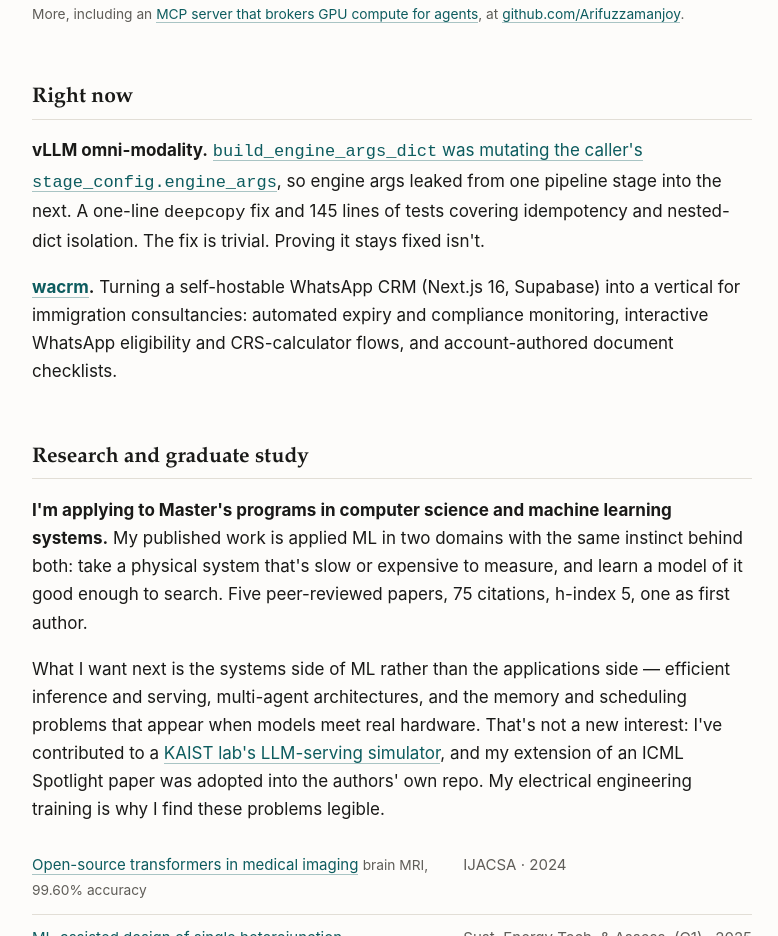
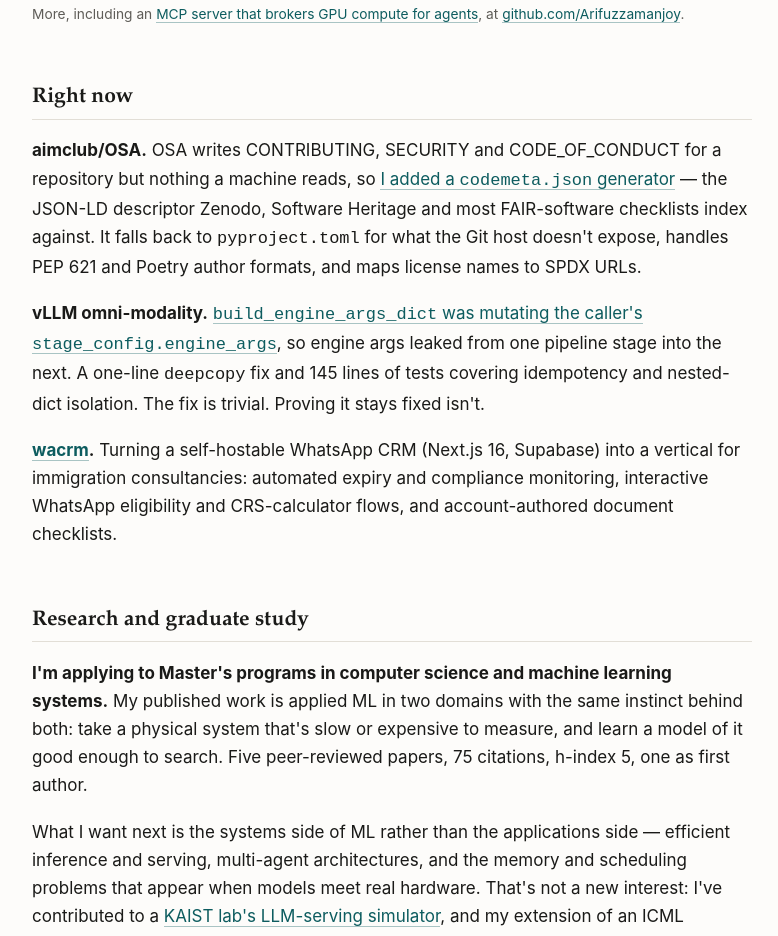
Before and after one commit to Arifuzzamanjoy/Arifuzzamanjoy.github.io, a plain HTML site: page index.html in a window 1280 px wide. Shown: the part 1825-2761 px from the top of the page, without its empty margins (248-1026 px from the left). Drawn offline with Linux system fonts and the light colour scheme.

Commit message:
Add OSA merge

```diff
--- a/index.html
+++ b/index.html
@@ -150,6 +150,8 @@
 
 <h2>Right now</h2>
 
+<p><strong>aimclub/OSA.</strong> OSA writes CONTRIBUTING, SECURITY and CODE_OF_CONDUCT for a repository but nothing a machine reads, so <a href="https://github.com/aimclub/OSA/pull/498">I added a <code>codemeta.json</code> generator</a> — the JSON-LD descriptor Zenodo, Software Heritage and most FAIR-software checklists index against. It falls back to <code>pyproject.toml</code> for what the Git host doesn't expose, handles PEP 621 and Poetry author formats, and maps license names to SPDX URLs.</p>
+
 <p><strong>vLLM omni-modality.</strong> <a href="https://github.com/vllm-project/vllm-omni/pull/6783"><code>build_engine_args_dict</code> was mutating the caller's <code>stage_config.engine_args</code></a>, so engine args leaked from one pipeline stage into the next. A one-line <code>deepcopy</code> fix and 145 lines of tests covering idempotency and nested-dict isolation. The fix is trivial. Proving it stays fixed isn't.</p>
 
 <p><strong><a href="https://github.com/Arifuzzamanjoy/wacrm">wacrm</a>.</strong> Turning a self-hostable WhatsApp CRM (Next.js 16, Supabase) into a vertical for immigration consultancies: automated expiry and compliance monitoring, interactive WhatsApp eligibility and CRS-calculator flows, and account-authored document checklists.</p>
```
